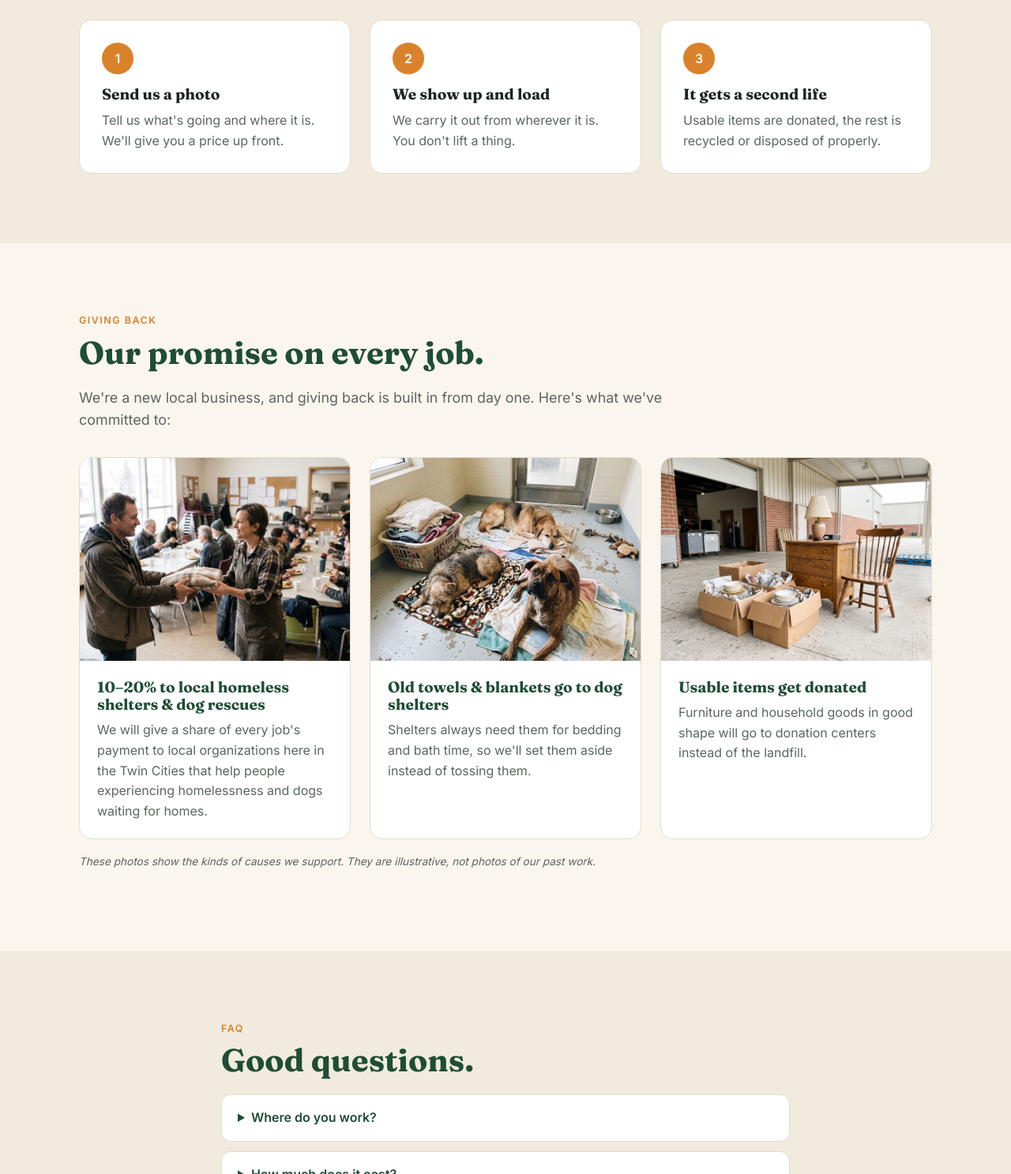
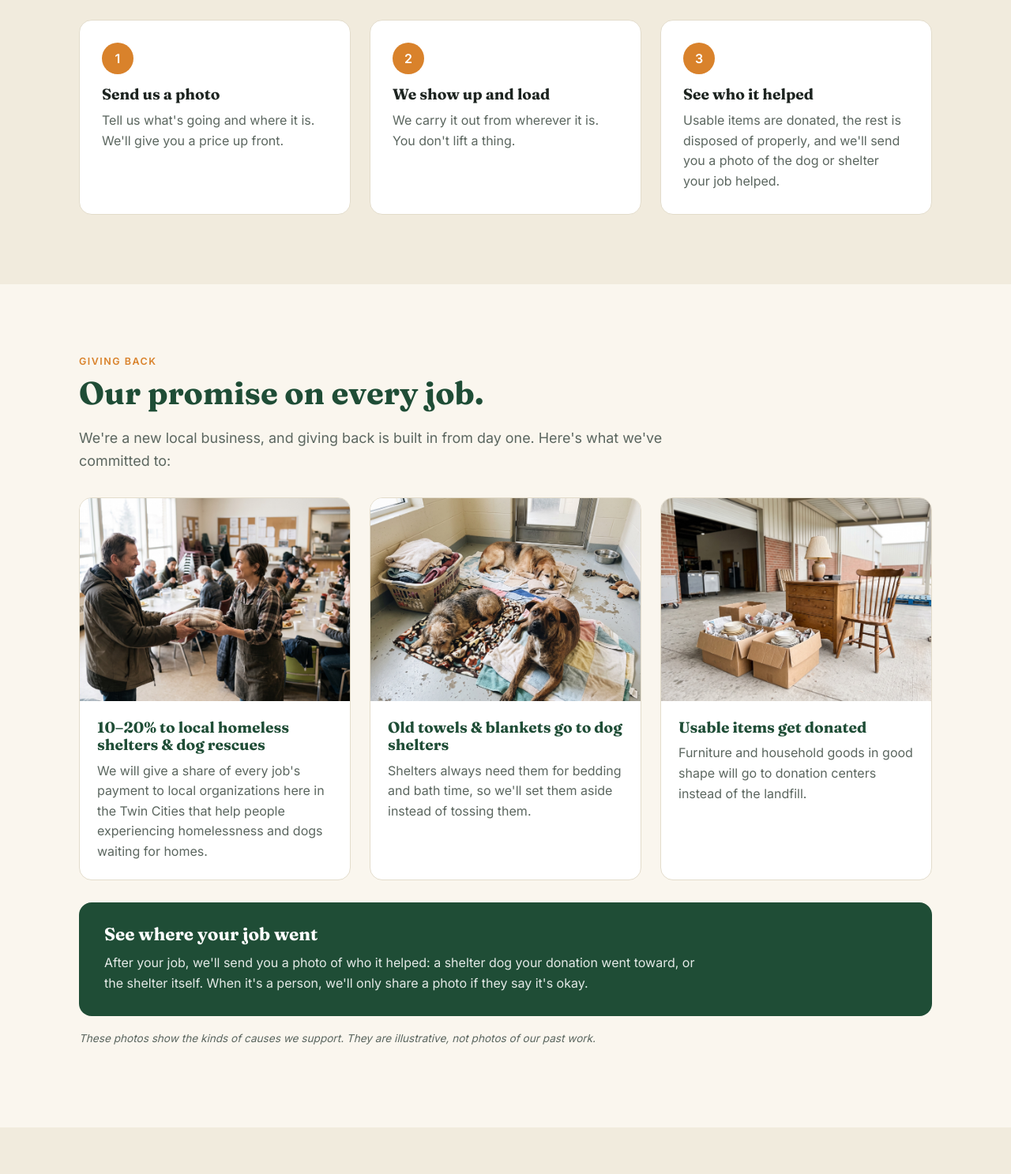
Before and after one commit to fainetz/been-there-hauled-that-site, a plain HTML site: page index.html in a window 1280 px wide. Shown: the part 1552-3039 px from the top of the page at 79% size. Drawn offline with Linux system fonts and the light colour scheme.

Commit message:
Add photo-update promise for customers
Co-Authored-By: Claude Opus 5.5 <noreply@anthropic.com>

```diff
--- a/index.html
+++ b/index.html
@@ -79,7 +79,7 @@
       <ol class="steps">
         <li><span>1</span><h3>Send us a photo</h3><p>Tell us what's going and where it is. We'll give you a price up front.</p></li>
         <li><span>2</span><h3>We show up and load</h3><p>We carry it out from wherever it is. You don't lift a thing.</p></li>
-        <li><span>3</span><h3>It gets a second life</h3><p>Usable items are donated, the rest is recycled or disposed of properly.</p></li>
+        <li><span>3</span><h3>See who it helped</h3><p>Usable items are donated, the rest is disposed of properly, and we'll send you a photo of the dog or shelter your job helped.</p></li>
       </ol>
     </div>
   </section>
@@ -111,6 +111,10 @@
             <p>Furniture and household goods in good shape will go to donation centers instead of the landfill.</p>
           </figcaption>
         </figure>
+      </div>
+      <div class="see-it">
+        <h3>See where your job went</h3>
+        <p>After your job, we'll send you a photo of who it helped: a shelter dog your donation went toward, or the shelter itself. When it's a person, we'll only share a photo if they say it's okay.</p>
       </div>
       <p class="note">These photos show the kinds of causes we support. They are illustrative, not photos of our past work.</p>
     </div>
--- a/styles.css
+++ b/styles.css
@@ -88,3 +88,7 @@ details p{margin:12px 0 0;color:var(--muted)}
   .strip-inner{grid-template-columns:1fr}
   .brand{font-size:1.05rem}
 }
+
+.see-it{margin-top:28px;background:var(--green);color:#fff;border-radius:var(--radius);padding:28px 32px}
+.see-it h3{color:#fff;font-size:1.4rem}
+.see-it p{margin:0;color:rgba(255,255,255,.88);max-width:760px}
```
